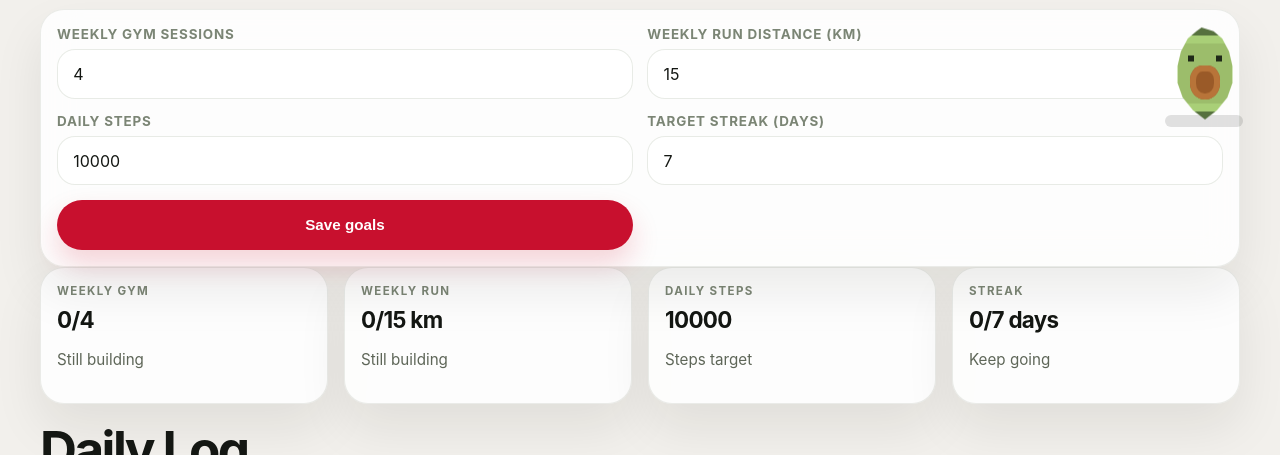
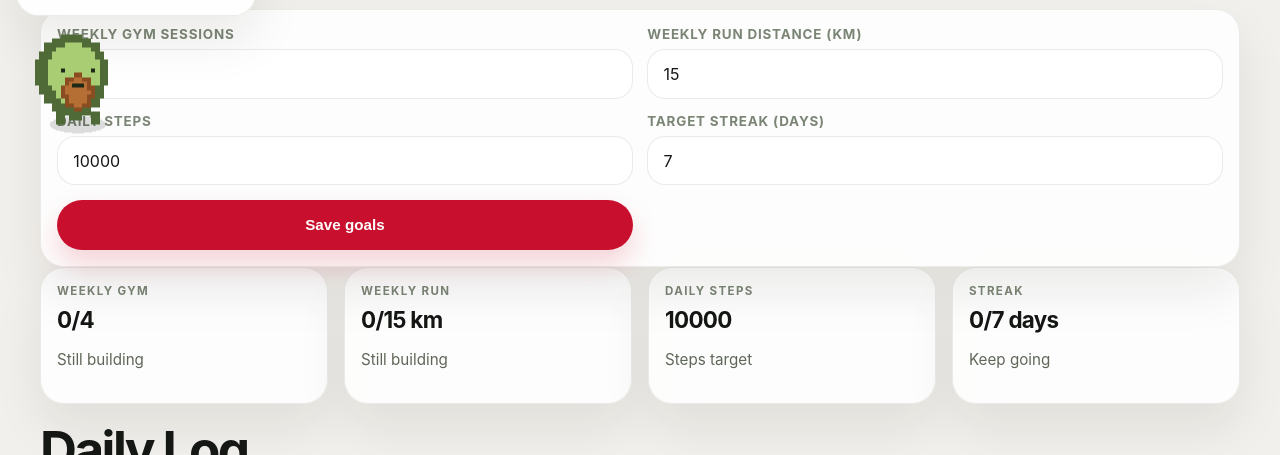
Before and after one commit to burhanuddin23-stack/mode-hub, a website: page discipline.html in a window 1280 px wide. Shown: the part 645-1100 px from the top of the page. Drawn offline with Linux system fonts and the light colour scheme.

Commit message:
Refine discipline avocado pet

```diff
--- a/discipline.html
+++ b/discipline.html
@@ -157,13 +157,36 @@
         <p class="avocado-message" id="avocadoMessage">Ready when you are.</p>
       </div>
       <div class="avocado-stage">
-        <div class="avocado-pixel avocado-shadow"></div>
-        <div class="avocado-pixel avocado-body">
-          <span class="avocado-face" id="avocadoFace"></span>
-          <span class="avocado-seed"></span>
-          <span class="avocado-leg left"></span>
-          <span class="avocado-leg right"></span>
-        </div>
+        <svg class="avocado-sprite" viewBox="0 0 96 104" aria-hidden="true" shape-rendering="crispEdges">
+          <ellipse class="avocado-shadow" cx="48" cy="92" rx="26" ry="8"></ellipse>
+          <path
+            class="avocado-outline"
+            d="M44 8h8v4h8v4h8v8h4v8h4v24h-4v12h-4v8h-8v8h-8v4H40v-4h-8v-4h-8v-8h-8v-8h-4V56H8V32h4v-8h4v-8h8v-4h8v-4h12z"
+          ></path>
+          <path
+            class="avocado-flesh"
+            d="M44 16h8v4h8v4h4v8h4v24h-4v12h-4v4h-8v4H40v-4h-8v-4h-4v-8h-4V56h-4V32h4v-8h4v-4h8v-4h8z"
+          ></path>
+          <path
+            class="avocado-seed-outer"
+            d="M44 44h8v4h8v8h4v12h-4v8h-8v4h-8v-4h-8v-8h-4V56h4v-8h8z"
+          ></path>
+          <path
+            class="avocado-seed-inner"
+            d="M44 48h8v4h4v8h4v4h-4v8h-4v4h-8v-4h-4v-8h-4v-8h4v-4h4z"
+          ></path>
+          <g class="avocado-face-svg" id="avocadoFace" data-face="neutral">
+            <rect class="eye-left" x="32" y="40" width="4" height="4"></rect>
+            <rect class="eye-right" x="60" y="40" width="4" height="4"></rect>
+            <rect class="mouth-neutral" x="42" y="54" width="12" height="4"></rect>
+            <path class="mouth-happy" d="M38 52h4v4h4v4h4v-4h4v-4h4v4h-4v4h-4v4h-8v-4h-4v-4h-4z"></path>
+            <path class="mouth-proud" d="M38 54h4v4h4v4h4v-4h4v-4h4v4h-4v4h-4v4h-8v-4h-4v-4h-4z"></path>
+            <path class="mouth-concerned" d="M38 58h4v-4h4v-4h8v4h4v4h4v-4h-4v-4H42v4h-4z"></path>
+            <rect class="mouth-hyped" x="40" y="52" width="16" height="8"></rect>
+          </g>
+          <rect class="avocado-leg left" x="28" y="80" width="8" height="12"></rect>
+          <rect class="avocado-leg right" x="60" y="80" width="8" height="12"></rect>
+        </svg>
       </div>
     </button>
 
--- a/src/discipline-page.js
+++ b/src/discipline-page.js
@@ -22,6 +22,8 @@ const avocadoBubble = document.querySelector("#avocadoBubble");
 const avocadoMoodLabel = document.querySelector("#avocadoMoodLabel");
 const avocadoMessage = document.querySelector("#avocadoMessage");
 const avocadoFace = document.querySelector("#avocadoFace");
+let avocadoLines = ["Ready when you are."];
+let avocadoLineIndex = 0;
 
 const goalWeeklyGym = document.querySelector("#goalWeeklyGym");
 const goalWeeklyRunKm = document.querySelector("#goalWeeklyRunKm");
@@ -241,7 +243,10 @@ function getAvocadoState({ goals, weeklyStats, currentStreak, entries }) {
     return {
       mood: "Hyped",
       face: "hyped",
-      message: "Week handled. Keep the standard high.",
+      lines: [
+        "Week handled. Keep the standard high.",
+        "That board looks serious now.",
+      ],
     };
   }
 
@@ -249,7 +254,10 @@ function getAvocadoState({ goals, weeklyStats, currentStreak, entries }) {
     return {
       mood: "Locked in",
       face: "happy",
-      message: "Today is already logged. That helps tomorrow.",
+      lines: [
+        "Today is already logged. That helps tomorrow.",
+        "Good. One less thing hanging over you.",
+      ],
     };
   }
 
@@ -257,7 +265,10 @@ function getAvocadoState({ goals, weeklyStats, currentStreak, entries }) {
     return {
       mood: "On fire",
       face: "proud",
-      message: "Streak goal matched. Keep feeding it.",
+      lines: [
+        "Streak goal matched. Keep feeding it.",
+        "Consistency looks good on you.",
+      ],
     };
   }
 
@@ -265,7 +276,10 @@ function getAvocadoState({ goals, weeklyStats, currentStreak, entries }) {
     return {
       mood: "Waiting",
       face: "neutral",
-      message: "Start with one entry. The board gets better fast.",
+      lines: [
+        "Start with one entry. The board gets better fast.",
+        "One line today is enough to begin.",
+      ],
     };
   }
 
@@ -273,14 +287,20 @@ function getAvocadoState({ goals, weeklyStats, currentStreak, entries }) {
     return {
       mood: "Concerned",
       face: "concerned",
-      message: "Quiet week so far. One session changes the tone.",
+      lines: [
+        "Quiet week so far. One session changes the tone.",
+        "You do not need a perfect week. Just movement.",
+      ],
     };
   }
 
   return {
     mood: "Steady",
     face: "neutral",
-    message: "You are mid-week. Keep the momentum alive.",
+    lines: [
+      "You are mid-week. Keep the momentum alive.",
+      "A decent week can still become a strong one.",
+    ],
   };
 }
 
@@ -288,10 +308,13 @@ function renderAvocado(data) {
   if (!avocadoPet) return;
 
   const state = getAvocadoState(data);
+  avocadoLines = state.lines;
+  avocadoLineIndex = 0;
   avocadoMoodLabel.textContent = state.mood;
-  avocadoMessage.textContent = state.message;
+  avocadoMessage.textContent = avocadoLines[avocadoLineIndex];
   avocadoFace.dataset.face = state.face;
   avocadoPet.dataset.mood = state.face;
+  avocadoBubble.classList.add("active");
 }
 
 function renderGoalInputs(goals) {
@@ -498,7 +521,8 @@ let state = loadState();
 
 if (avocadoPet) {
   avocadoPet.addEventListener("click", () => {
-    avocadoBubble.classList.toggle("active");
+    avocadoLineIndex = (avocadoLineIndex + 1) % avocadoLines.length;
+    avocadoMessage.textContent = avocadoLines[avocadoLineIndex];
   });
 }
 
--- a/styles.css
+++ b/styles.css
@@ -1062,12 +1062,12 @@ body.discipline-body .hero-copy h2 {
 
 .avocado-pet {
   position: fixed;
-  right: 1rem;
+  left: 1rem;
   bottom: 1rem;
   z-index: 10;
   display: grid;
   gap: 0.7rem;
-  justify-items: end;
+  justify-items: start;
   padding: 0;
   border: 0;
   background: transparent;
@@ -1081,8 +1081,8 @@ body.discipline-body .hero-copy h2 {
   border: 1px solid rgba(95, 111, 82, 0.14);
   background: rgba(255, 255, 255, 0.92);
   box-shadow: var(--shadow-soft);
-  opacity: 0;
-  transform: translateY(8px);
+  opacity: 1;
+  transform: translateY(0);
   pointer-events: none;
   transition: opacity 160ms ease, transform 160ms ease;
 }
@@ -1101,152 +1101,91 @@ body.discipline-body .hero-copy h2 {
 
 .avocado-stage {
   position: relative;
-  width: 118px;
-  height: 118px;
+  width: 124px;
+  height: 112px;
+}
+
+.avocado-sprite {
+  width: 124px;
+  height: 112px;
+  overflow: visible;
+  animation: avocado-bob 2.8s ease-in-out infinite;
 }
 
 .avocado-shadow {
-  position: absolute;
-  left: 19px;
-  bottom: 12px;
-  width: 78px;
-  height: 12px;
-  border-radius: 999px;
-  background: rgba(20, 23, 19, 0.12);
-}
-
-.avocado-body {
-  position: absolute;
-  left: 16px;
-  top: 8px;
-  width: 86px;
-  height: 92px;
-  clip-path: polygon(
-    46% 0%,
-    60% 4%,
-    70% 12%,
-    78% 26%,
-    82% 42%,
-    82% 60%,
-    76% 76%,
-    64% 90%,
-    50% 100%,
-    36% 90%,
-    24% 76%,
-    18% 60%,
-    18% 42%,
-    22% 26%,
-    30% 12%,
-    40% 4%
-  );
-  background: #9cbd6b;
-  box-shadow:
-    inset 0 0 0 8px #56713e,
-    inset 0 0 0 16px #a9cf77;
-  image-rendering: pixelated;
-  animation: avocado-bob 2.8s ease-in-out infinite;
-}
-
-.avocado-seed {
-  position: absolute;
-  left: 28px;
-  top: 38px;
-  width: 30px;
-  height: 34px;
-  border-radius: 42% 42% 48% 48%;
-  background: #9a5a28;
-  box-shadow: inset 0 0 0 6px #b87439;
-}
-
-.avocado-face {
-  position: absolute;
-  inset: 0;
-}
-
-.avocado-face::before,
-.avocado-face::after {
-  content: "";
-  position: absolute;
-  top: 28px;
-  width: 6px;
-  height: 6px;
-  background: #1f2918;
-}
-
-.avocado-face::before {
-  left: 26px;
-}
-
-.avocado-face::after {
-  right: 26px;
-}
-
-.avocado-face[data-face="neutral"]::before,
-.avocado-face[data-face="neutral"]::after,
-.avocado-face[data-face="happy"]::before,
-.avocado-face[data-face="happy"]::after,
-.avocado-face[data-face="proud"]::before,
-.avocado-face[data-face="proud"]::after,
-.avocado-face[data-face="concerned"]::before,
-.avocado-face[data-face="concerned"]::after,
-.avocado-face[data-face="hyped"]::before,
-.avocado-face[data-face="hyped"]::after {
-  box-shadow: none;
-}
-
-.avocado-face::selection {
-  background: transparent;
-}
-
-.avocado-face[data-face="neutral"] {
-  background:
-    linear-gradient(#1f2918, #1f2918) 38px 47px / 12px 3px no-repeat;
-}
-
-.avocado-face[data-face="happy"] {
-  background:
-    radial-gradient(circle at center, transparent 8px, #1f2918 8px, #1f2918 10px, transparent 10px) 32px 35px / 26px 26px no-repeat;
-}
-
-.avocado-face[data-face="proud"] {
-  background:
-    radial-gradient(circle at center, transparent 8px, #1f2918 8px, #1f2918 10px, transparent 10px) 32px 33px / 26px 26px no-repeat;
-}
-
-.avocado-face[data-face="concerned"] {
-  background:
-    linear-gradient(#1f2918, #1f2918) 36px 46px / 16px 3px no-repeat;
-}
-
-.avocado-face[data-face="hyped"] {
-  background:
-    linear-gradient(#1f2918, #1f2918) 36px 44px / 18px 4px no-repeat;
+  fill: rgba(20, 23, 19, 0.14);
+}
+
+.avocado-outline {
+  fill: #4f6a37;
+}
+
+.avocado-flesh {
+  fill: #a8cd72;
+}
+
+.avocado-seed-outer {
+  fill: #8a4c21;
+}
+
+.avocado-seed-inner {
+  fill: #b56e34;
 }
 
 .avocado-leg {
-  position: absolute;
-  bottom: -8px;
-  width: 10px;
-  height: 16px;
-  background: #56713e;
-}
-
-.avocado-leg.left {
-  left: 24px;
-}
-
-.avocado-leg.right {
-  right: 24px;
-}
-
-.avocado-pet[data-mood="happy"] .avocado-body,
-.avocado-pet[data-mood="proud"] .avocado-body,
-.avocado-pet[data-mood="hyped"] .avocado-body {
-  animation-duration: 2.2s;
-}
-
-.avocado-pet[data-mood="concerned"] .avocado-body {
-  filter: saturate(0.92);
+  fill: #4f6a37;
+}
+
+.avocado-face-svg {
+  fill: #1f2918;
+}
+
+.avocado-face-svg .mouth-happy,
+.avocado-face-svg .mouth-proud,
+.avocado-face-svg .mouth-concerned,
+.avocado-face-svg .mouth-hyped {
+  display: none;
+}
+
+.avocado-face-svg[data-face="neutral"] .mouth-neutral {
+  display: block;
+}
+
+.avocado-face-svg[data-face="happy"] .mouth-neutral,
+.avocado-face-svg[data-face="proud"] .mouth-neutral,
+.avocado-face-svg[data-face="concerned"] .mouth-neutral,
+.avocado-face-svg[data-face="hyped"] .mouth-neutral {
+  display: none;
+}
+
+.avocado-face-svg[data-face="happy"] .mouth-happy {
+  display: block;
+}
+
+.avocado-face-svg[data-face="proud"] .mouth-proud {
+  display: block;
+}
+
+.avocado-face-svg[data-face="concerned"] .mouth-concerned {
+  display: block;
+}
+
+.avocado-face-svg[data-face="hyped"] .mouth-hyped {
+  display: block;
+}
+
+.avocado-pet[data-mood="hyped"] .avocado-sprite,
+.avocado-pet[data-mood="happy"] .avocado-sprite,
+.avocado-pet[data-mood="proud"] .avocado-sprite {
+  animation-duration: 2.1s;
+}
+
+.avocado-pet[data-mood="concerned"] .avocado-flesh {
+  fill: #9fbe70;
+}
+
+.avocado-pet[data-mood="hyped"] .avocado-seed-inner {
+  fill: #c97b3b;
 }
 
 body.matcha-body {
```
